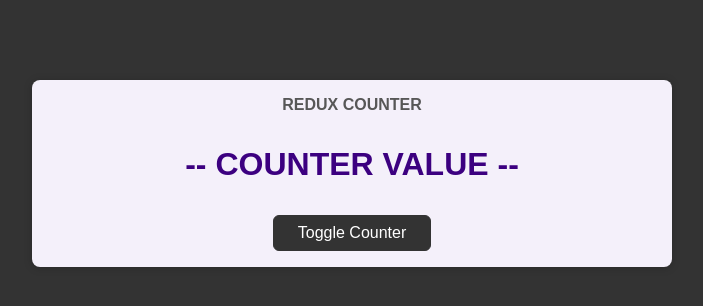
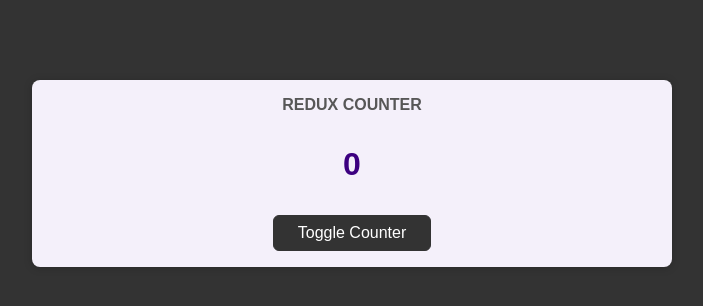
Before and after one commit to MariusCodeAcademy/react-redux-toolkit-type1, a React (Create React App) app: page / in a window 1280 px wide. Shown: the top 306 px of the page, without its empty margins (288-991 px from the left). Built offline with nearby package versions, Linux system fonts and the light colour scheme.

Commit message:
get store counter in counter

```diff
--- a/src/components/Counter.js
+++ b/src/components/Counter.js
@@ -1,12 +1,16 @@
+import { useSelector } from 'react-redux';
 import classes from './Counter.module.css';
 
 const Counter = () => {
+  // issitraukiam is state tai ko mums reikia  == counter
+  const counter = useSelector((state) => state.counter); // sukuria subscription automatiskai
+
   const toggleCounterHandler = () => {};
 
   return (
     <main className={classes.counter}>
       <h1>Redux Counter</h1>
-      <div className={classes.value}>-- COUNTER VALUE --</div>
+      <div className={classes.value}>{counter}</div>
       <button onClick={toggleCounterHandler}>Toggle Counter</button>
     </main>
   );
--- a/src/store/store.js
+++ b/src/store/store.js
@@ -1,6 +1,6 @@
 import { createStore } from 'redux';
 
-const counterReducer = (state = { counter: 1 }, action) => {
+const counterReducer = (state = { counter: 0 }, action) => {
   switch (action.type) {
     case 'UP':
       return { counter: state.counter + 1 };
```
Also changed, not shown: 1 other file (tests, documents, lock files or other folders).
